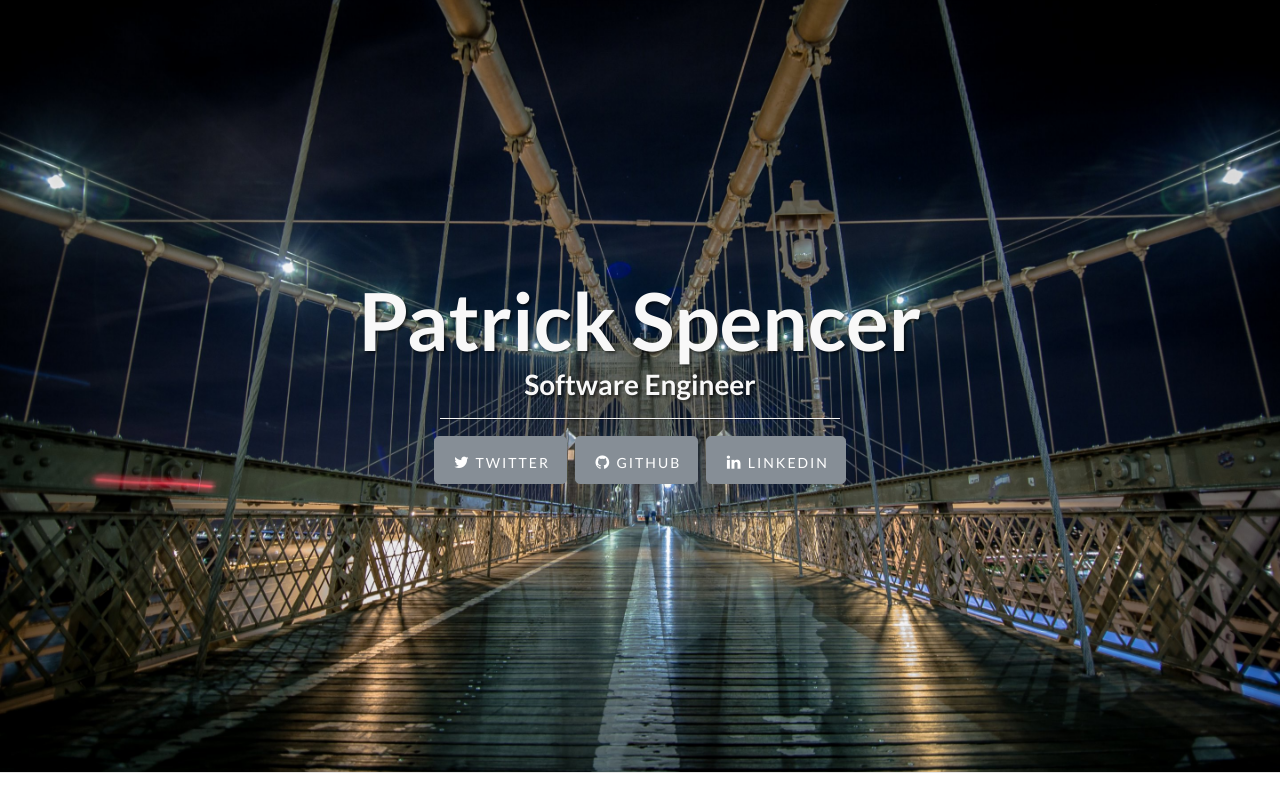
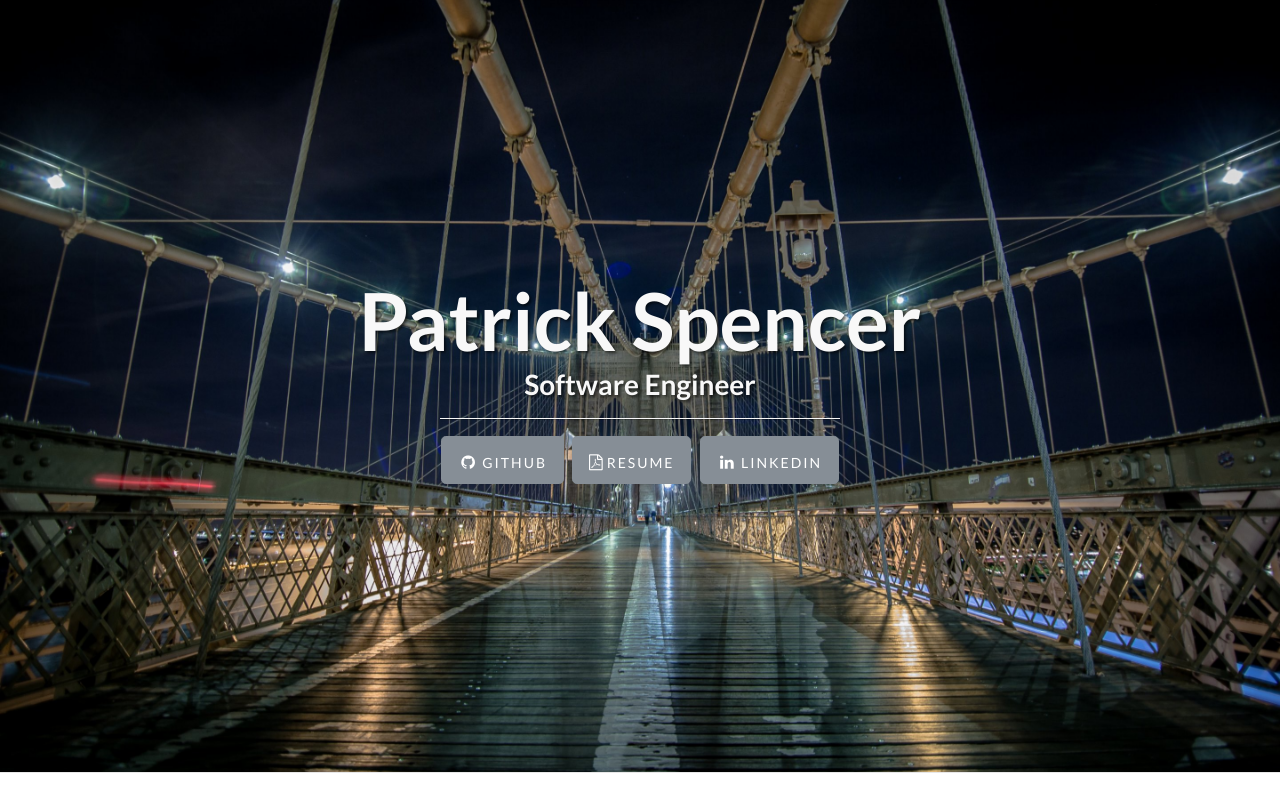
Before and after one commit to pts9789/pts9789.github.io, a website: page index.html in a window 1280 px wide. Shown: the top 800 px of the page. Drawn offline with Linux system fonts and the light colour scheme.

Commit message:
make resume more prominent

```diff
--- a/index.html
+++ b/index.html
@@ -36,15 +36,15 @@
           <hr class="intro-divider">
           <ul class="list-inline intro-social-buttons">
             <li class="list-inline-item">
-              <a href="https://twitter.com/sixteenthnotes" class="btn btn-secondary btn-lg" target="_blank">
-                <i class="fa fa-twitter fa-fw"></i>
-                <span class="network-name">Twitter</span>
+              <a href="https://github.com/pts9789" class="btn btn-secondary btn-lg" target="_blank">
+                <i class="fa fa-github fa-fw"></i>
+                <span class="network-name">Github</span>
               </a>
             </li>
             <li class="list-inline-item">
-              <a href="https://github.com/pts9789" class="btn btn-secondary btn-lg" target="_blank">
-                <i class="fa fa-github fa-fw"></i>
-                <span class="network-name">Github</span>
+              <a href="img/resume.pdf" class="btn btn-secondary btn-lg" target="_blank">
+                <i class="fa fa-file-pdf-o"></i>
+                <span class="network-name">  Resume</span>
               </a>
             </li>
             <li class="list-inline-item">
@@ -214,15 +214,15 @@
           <div class="col-lg-6 my-auto">
             <ul class="list-inline banner-social-buttons">
               <li class="list-inline-item">
+                <a href="https://github.com/pts9789" class="btn btn-secondary btn-lg">
+                  <i class="fa fa-github fa-fw"></i>
+                  <span class="network-name">Github</span>
+                </a>
+              </li>
+              <li class="list-inline-item">
                 <a href="https://twitter.com/sixteenthnotes" class="btn btn-secondary btn-lg">
                   <i class="fa fa-twitter fa-fw"></i>
                   <span class="network-name">Twitter</span>
-                </a>
-              </li>
-              <li class="list-inline-item">
-                <a href="https://github.com/pts9789" class="btn btn-secondary btn-lg">
-                  <i class="fa fa-github fa-fw"></i>
-                  <span class="network-name">Github</span>
                 </a>
               </li>
               <li class="list-inline-item">
```
